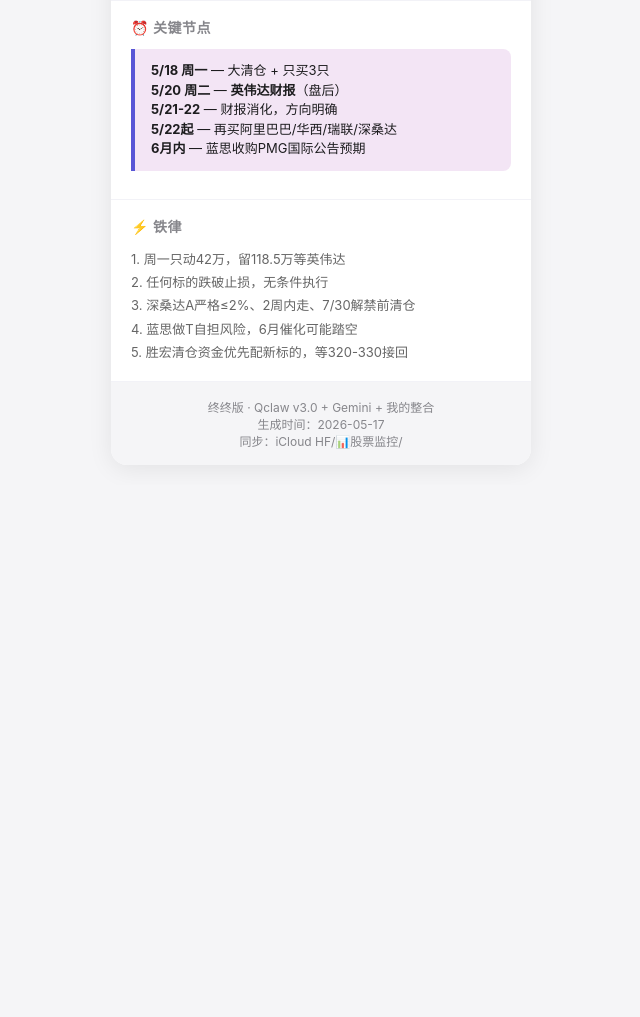
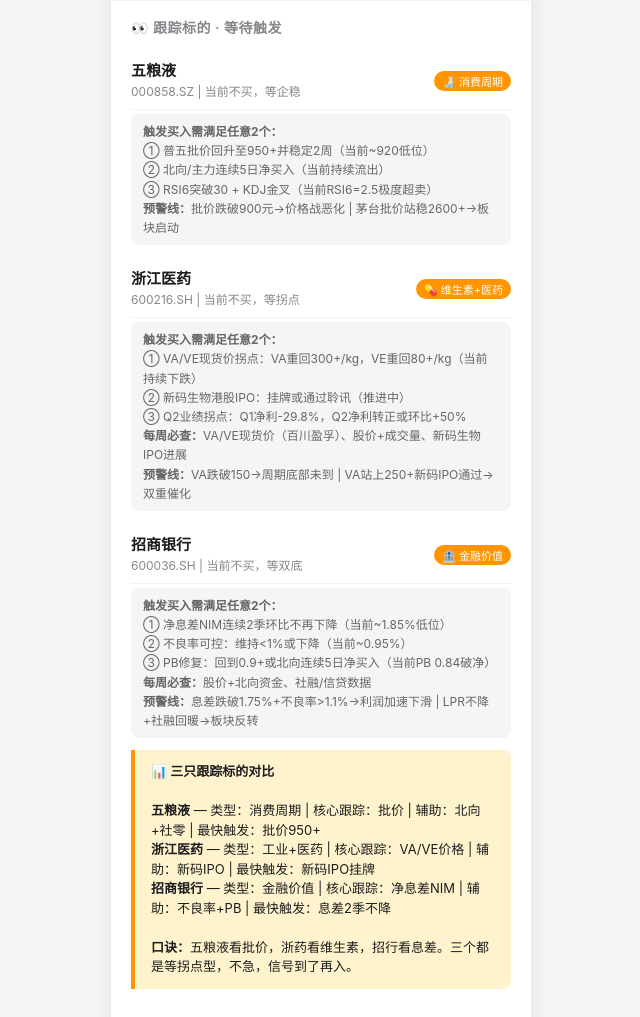
Before and after one commit to Marchersliu/stock-static, a plain HTML site: page 策略卡_5月18日_终终版.html in a window 1280 px wide. Shown: the part 4187-5204 px from the top of the page, without its empty margins (319-959 px from the left). Before the commit the page ends 4672 px from the top, so only its background shows below. Drawn offline with Linux system fonts and the light colour scheme.

Commit message:
feat: 新增浙江医药+招商银行跟踪机制，三只跟踪标的对比表（五粮液/浙药/招行），更新新闻事件关联数据

```diff
--- a/策略卡_5月18日_终终版.html
+++ b/策略卡_5月18日_终终版.html
@@ -570,6 +570,75 @@
             </div>
         </div>
 
+        <!-- 跟踪标的机制 -->
+        <div class="section">
+            <div class="section-title">👀 跟踪标的 · 等待触发</div>
+
+            <div class="stock-row">
+                <div class="stock-info">
+                    <div class="stock-name">五粮液</div>
+                    <div class="stock-code">000858.SZ | 当前不买，等企稳</div>
+                </div>
+                <div class="stock-params">
+                    <span class="stock-tag tag-watch">🍶 消费周期</span>
+                </div>
+            </div>
+            <div style="font-size:12px;color:#666;line-height:1.6;margin-top:4px;padding:8px 12px;background:#f5f5f7;border-radius:8px;">
+                <strong>触发买入需满足任意2个：</strong><br>
+                ① 普五批价回升至950+并稳定2周（当前~920低位）<br>
+                ② 北向/主力连续5日净买入（当前持续流出）<br>
+                ③ RSI6突破30 + KDJ金叉（当前RSI6=2.5极度超卖）<br>
+                <strong>预警线：</strong>批价跌破900元→价格战恶化 | 茅台批价站稳2600+→板块启动
+            </div>
+
+            <div class="stock-row" style="margin-top:12px">
+                <div class="stock-info">
+                    <div class="stock-name">浙江医药</div>
+                    <div class="stock-code">600216.SH | 当前不买，等拐点</div>
+                </div>
+                <div class="stock-params">
+                    <span class="stock-tag tag-watch">💊 维生素+医药</span>
+                </div>
+            </div>
+            <div style="font-size:12px;color:#666;line-height:1.6;margin-top:4px;padding:8px 12px;background:#f5f5f7;border-radius:8px;">
+                <strong>触发买入需满足任意2个：</strong><br>
+                ① VA/VE现货价拐点：VA重回300+/kg，VE重回80+/kg（当前持续下跌）<br>
+                ② 新码生物港股IPO：挂牌或通过聆讯（推进中）<br>
+                ③ Q2业绩拐点：Q1净利-29.8%，Q2净利转正或环比+50%<br>
+                <strong>每周必查：</strong>VA/VE现货价（百川盈孚）、股价+成交量、新码生物IPO进展<br>
+                <strong>预警线：</strong>VA跌破150→周期底部未到 | VA站上250+新码IPO通过→双重催化
+            </div>
+
+            <div class="stock-row" style="margin-top:12px">
+                <div class="stock-info">
+                    <div class="stock-name">招商银行</div>
+                    <div class="stock-code">600036.SH | 当前不买，等双底</div>
+                </div>
+                <div class="stock-params">
+                    <span class="stock-tag tag-watch">🏦 金融价值</span>
+                </div>
+            </div>
+            <div style="font-size:12px;color:#666;line-height:1.6;margin-top:4px;padding:8px 12px;background:#f5f5f7;border-radius:8px;">
+                <strong>触发买入需满足任意2个：</strong><br>
+                ① 净息差NIM连续2季环比不再下降（当前~1.85%低位）<br>
+                ② 不良率可控：维持<1%或下降（当前~0.95%）<br>
+                ③ PB修复：回到0.9+或北向连续5日净买入（当前PB 0.84破净）<br>
+                <strong>每周必查：</strong>股价+北向资金、社融/信贷数据<br>
+                <strong>预警线：</strong>息差跌破1.75%+不良率>1.1%→利润加速下滑 | LPR不降+社融回暖→板块反转
+            </div>
+
+            <div class="alert-box" style="margin-top:12px">
+                <div class="alert-text">
+                    <strong>📊 三只跟踪标的对比</strong><br><br>
+                    <strong>五粮液</strong> — 类型：消费周期 | 核心跟踪：批价 | 辅助：北向+社零 | 最快触发：批价950+
+                    <br><strong>浙江医药</strong> — 类型：工业+医药 | 核心跟踪：VA/VE价格 | 辅助：新码IPO | 最快触发：新码IPO挂牌
+                    <br><strong>招商银行</strong> — 类型：金融价值 | 核心跟踪：净息差NIM | 辅助：不良率+PB | 最快触发：息差2季不降
+                    <br><br>
+                    <strong>口诀：</strong>五粮液看批价，浙药看维生素，招行看息差。三个都是等拐点型，不急，信号到了再入。
+                </div>
+            </div>
+        </div>
+
         <!-- 本周大事 --><!-- 本周大事 -->
         <div class="section">
             <div class="section-title">⏰ 关键节点</div>
```
